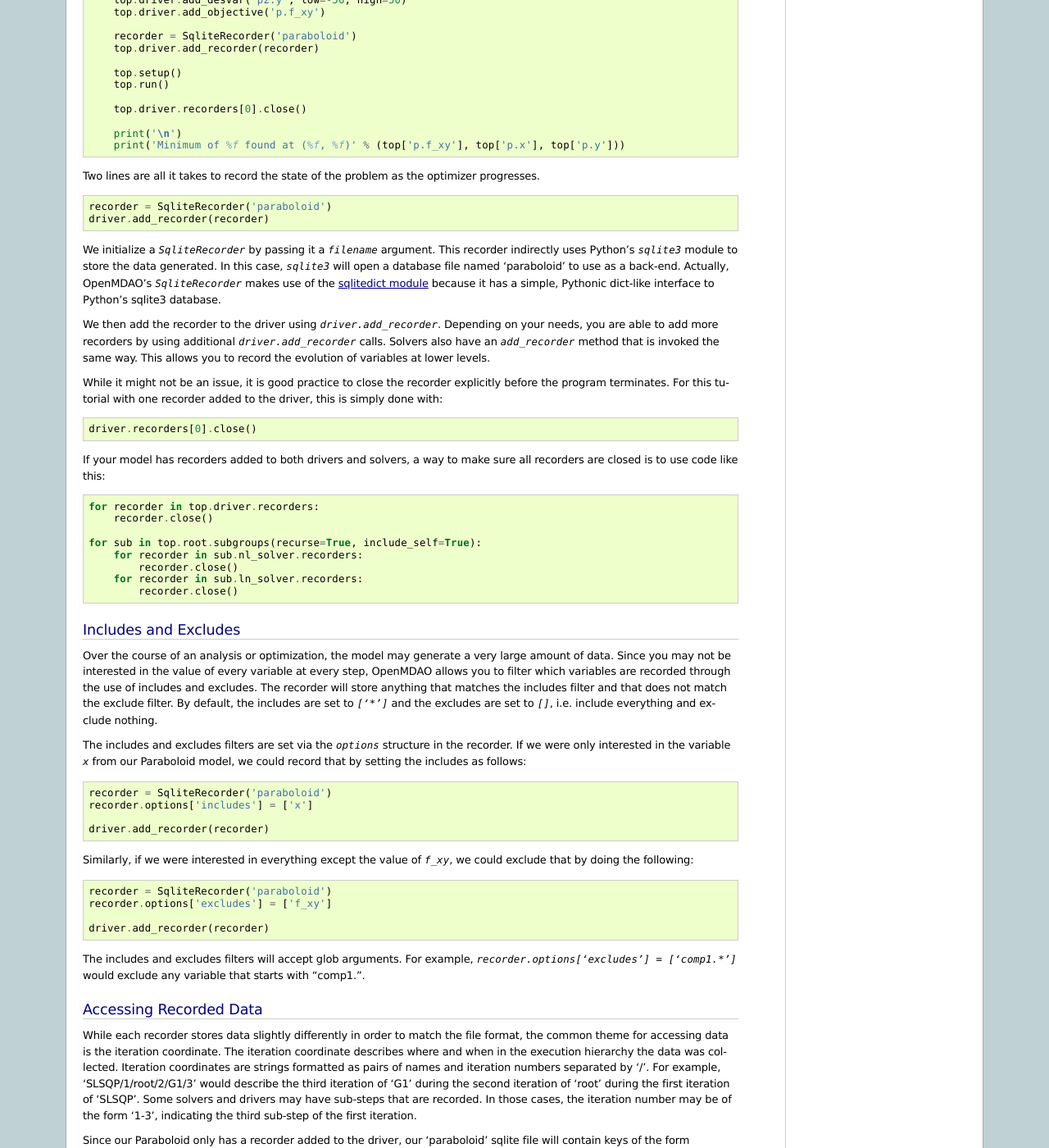
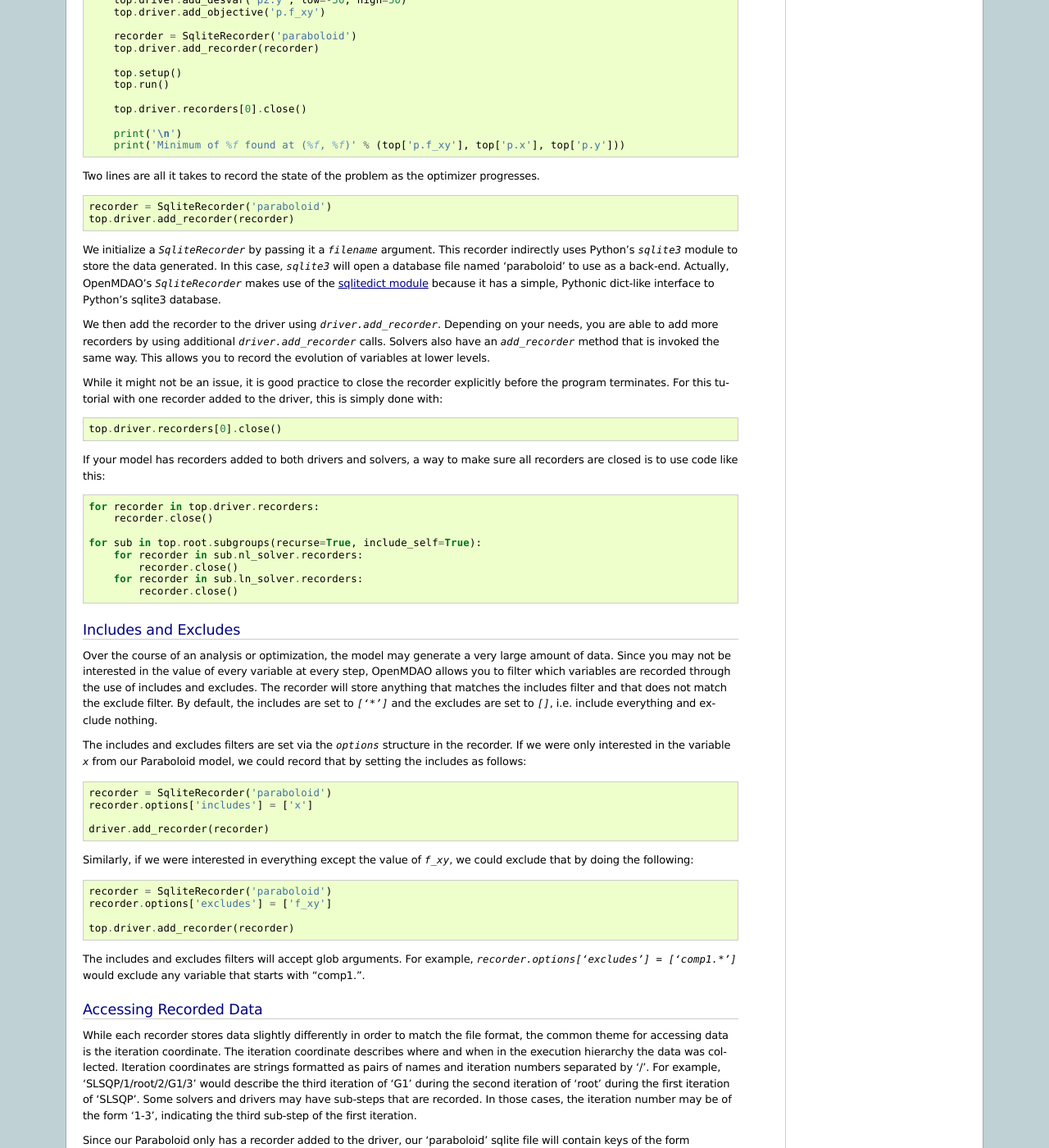
Before and after one commit to OpenMDAO/OpenMDAO1, a Sphinx documentation site: the page built from openmdao/docs/usr-guide/tutorials/recording.rst, in a window 1280 px wide and 1400 px high, scrolled down 967 px. Shown: the whole window at 82% size. Built offline with Sphinx 7.4.7, drawn with Linux system fonts in a browser that asks for light colours.

Commit message:
Prepended top. for some lines of code where it was missing

```diff
--- a/openmdao/docs/usr-guide/tutorials/recording.rst
+++ b/openmdao/docs/usr-guide/tutorials/recording.rst
@@ -85,7 +85,7 @@ optimizer progresses.
 ::
 
     recorder = SqliteRecorder('paraboloid')
-    driver.add_recorder(recorder)
+    top.driver.add_recorder(recorder)
 
 We initialize a `SqliteRecorder` by passing it a
 `filename` argument. This recorder indirectly uses Python's `sqlite3` module to store the
@@ -107,7 +107,7 @@ For this tutorial with one recorder added to the driver, this is simply done wit
 
 ::
 
-    driver.recorders[0].close()
+    top.driver.recorders[0].close()
 
 If your model has recorders added to both drivers and solvers,
 a way to make sure all recorders are closed is to use code like this:
@@ -153,7 +153,7 @@ could exclude that by doing the following:
     recorder = SqliteRecorder('paraboloid')
     recorder.options['excludes'] = ['f_xy']
 
-    driver.add_recorder(recorder)
+    top.driver.add_recorder(recorder)
 
 The includes and excludes filters will accept glob arguments. For example,
 `recorder.options['excludes'] = ['comp1.*']` would exclude any variable
```
